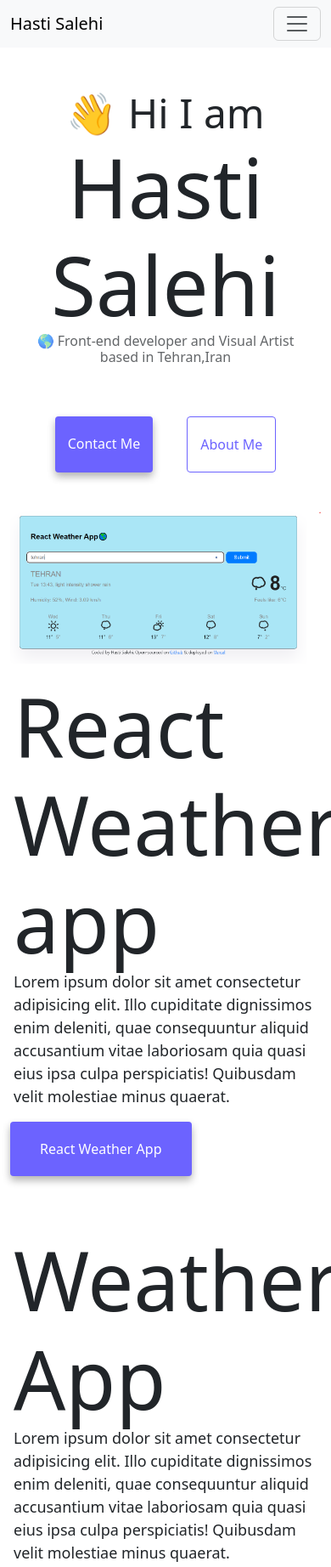
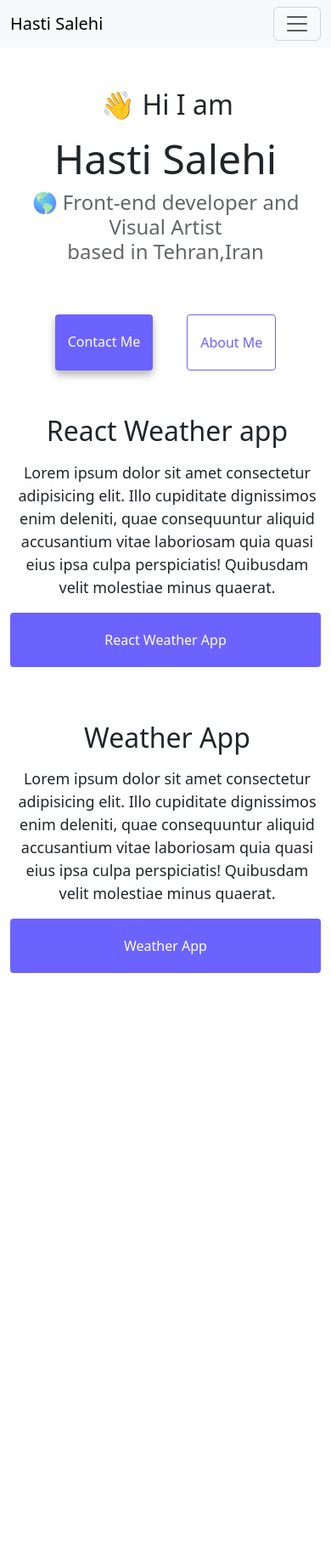
Before and after one commit to Squiggly7525/Portfolio-Website, a plain HTML site: page index.html in a window 390 px wide. Shown: the top 1844 px of the page at 85% size. After the commit the page ends 1193 px from the top, so only its background shows below. Drawn offline with nearby package versions, Linux system fonts and the light colour scheme.

Commit message:
responsiveness, SEO

```diff
--- a/index.html
+++ b/index.html
@@ -28,7 +28,7 @@
   <body>
     <nav class="navbar navbar-expand-lg bg-body-tertiary">
       <div class="container-fluid">
-        <a class="navbar-brand" href="#"> Hasti Salehi</a>
+        <a class="navbar-brand" href="index.html"> Hasti Salehi</a>
         <button
           class="navbar-toggler"
           type="button"
@@ -68,7 +68,7 @@
       <div class="mt-5">
         <h2>👋 Hi I am</h2>
         <h1>Hasti Salehi</h1>
-        <h3>
+        <h3 class="mt-2">
           🌎 Front-end developer and Visual Artist<br />
           based in Tehran,Iran
         </h3>
@@ -78,7 +78,7 @@
         </div>
       </div>
       <div class="row mb-5 mt-3">
-        <div class="col-md-6">
+        <div class="d-md-block d-sm-none col-md-6">
           <img
             src="/src/images/react-app.png"
             class="img-fluid rounded"
@@ -87,8 +87,8 @@
         </div>
 
         <div class="col-md-6">
-          <h1 class="text-start mt-3 ms-1">React Weather app</h1>
-          <p class="text-start ms-1">
+          <h2 class="">React Weather app</h1>
+          <p class=" ms-1">
             Lorem ipsum dolor sit amet consectetur adipisicing elit. Illo
             cupiditate dignissimos enim deleniti, quae consequuntur aliquid
             accusantium vitae laboriosam quia quasi eius ipsa culpa
@@ -105,8 +105,8 @@
       </div>
       <div class="row mb-5 mt-3">
         <div class="col-md-6">
-          <h1 class="text-start mt-3 ms-1">Weather App</h1>
-          <p class="text-start ms-1">
+          <h2 class="">Weather App</h1>
+          <p class=" ms-1">
             Lorem ipsum dolor sit amet consectetur adipisicing elit. Illo
             cupiditate dignissimos enim deleniti, quae consequuntur aliquid
             accusantium vitae laboriosam quia quasi eius ipsa culpa
@@ -121,11 +121,14 @@
         <div class="col-md-6">
           <img
             src="/src/images/react-app.png"
-            class="img-fluid rounded"
+            class="d-md-block d-sm-none img-fluid rounded"
             alt="Weather app project"
           />
         </div>
       </div>
     </div>
+    <footer class="d-md-block d-sm-none">
+      Coded by Hasti Salehi. Open-sourced on Github & Hosted on Vercel
+    </footer>
   </body>
 </html>
--- a/src/styles.css
+++ b/src/styles.css
@@ -21,6 +21,10 @@ h1 {
 
 h2 {
   font-size: 48px;
+  text-align: left;
+  margin-left: 0.25rem;
+  margin-bottom: 1rem;
+  margin-top: 1rem;
 }
 
 h3 {
@@ -84,10 +88,6 @@ p {
 .email-link:hover {
   text-decoration: underline;
 }
-.image {
-  background-color: #6c63ff;
-  border-radius: 4;
-}
 
 .project-link {
   box-sizing: border-box;
@@ -95,7 +95,6 @@ p {
   padding: 20px 15px;
   background-color: var(--primary-color);
   box-shadow: var(--box-shadow);
-
   text-align: center;
   width: fit-content;
 }
@@ -106,3 +105,35 @@ p {
   text-transform: capitalize;
   color: #ffffff;
 }
+
+footer {
+  text-align: center;
+}
+
+@media (max-width: 576px) {
+  h1 {
+    font-size: 48px;
+    text-align: center;
+  }
+  h2 {
+    font-size: 32px;
+    text-align: center;
+  }
+  h3 {
+    font-size: 24px;
+  }
+  p {
+    text-align: center;
+  }
+  footer {
+    display: none;
+  }
+  .project-link {
+    box-shadow: none;
+    display: block;
+    width: auto;
+  }
+  img {
+    display: none;
+  }
+}
```
Also changed, not shown: about.html (+1 -1 lines).
